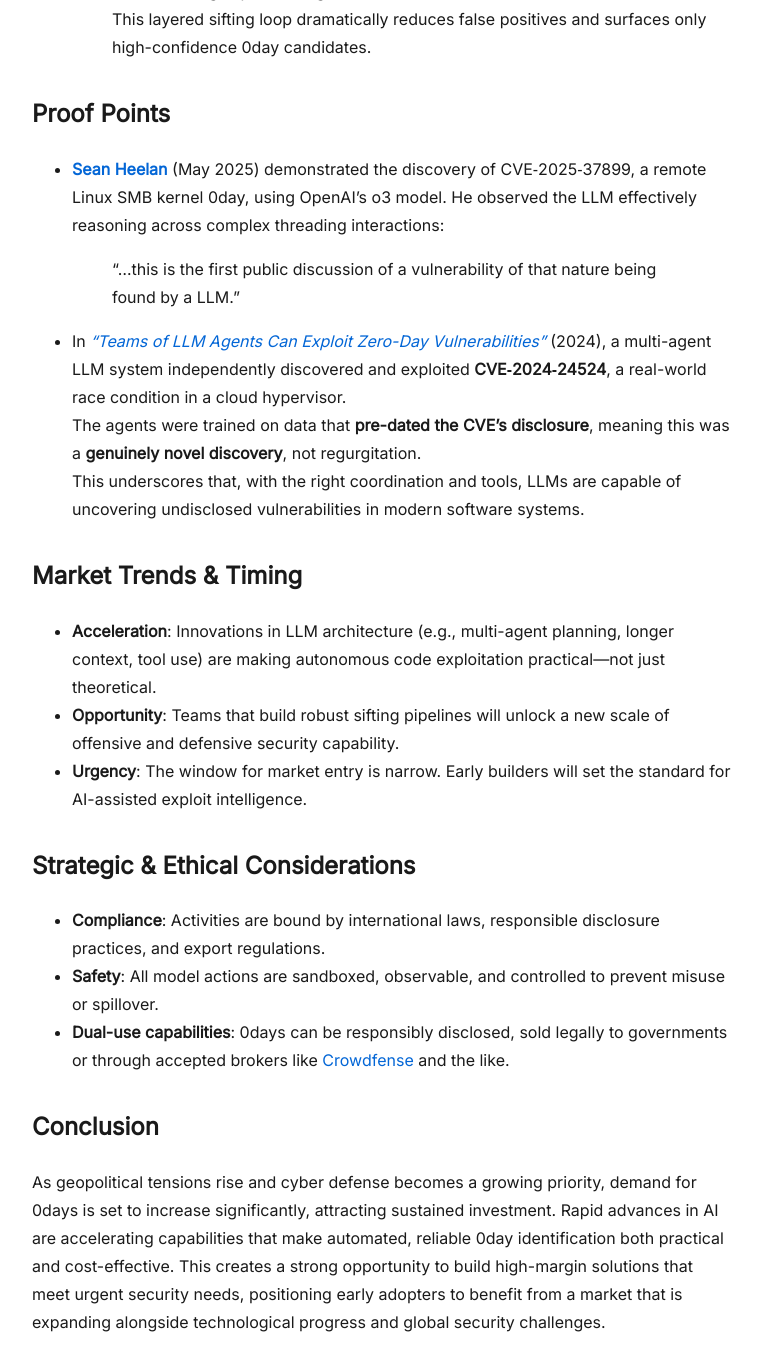
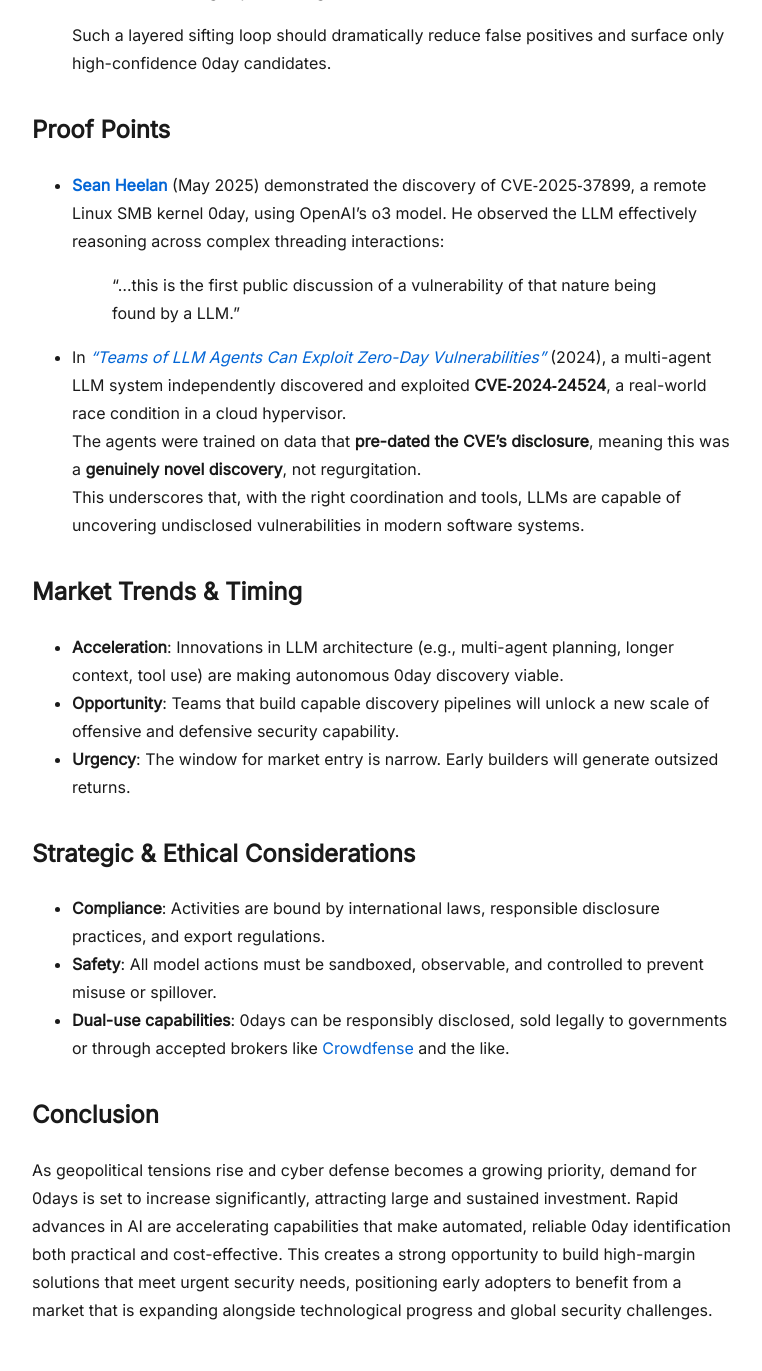
Before and after one commit to frost0x/frost0x.github.io, a Jekyll site: the page built from 0days.md, in a window 1280 px wide and 1400 px high, scrolled down 1285 px. Shown: the top 1371 px of the window, without its empty margins (258-1020 px from the left). Built offline with Jekyll 4.4.1, drawn with Linux system fonts in a browser that asks for light colours; our own code applies the rules of GitHub Pages for plain Markdown files; some of the changed text lies outside the part shown.

Commit message:
Update 0days.md

```diff
--- a/0days.md
+++ b/0days.md
@@ -1,7 +1,7 @@
 # Proposal: AI-Driven 0day Discovery via Agentic LLMs and Sifting
 
 ## Vision
-The next generation of vulnerability discovery will be driven by modular, hierarchical LLM frameworks—built on structured interactions and enhanced through an iterative sifting pipeline. These systems will scale the discovery of real, exploitable 0days by combining reasoning, automation, and targeted validation at unprecedented speed and volume.
+The next generation of 0day discovery will be driven by modular, hierarchical LLM frameworks built on structured interactions and enhanced through an iterative sifting pipeline. These systems will scale the discovery of real, exploitable 0days by combining reasoning, automation, and targeted validation at unprecedented speed and volume.
 
 ## Why Now
 - LLMs are rapidly improving at **code reasoning, security context understanding, and static/dynamic analysis**.
@@ -21,7 +21,8 @@ The next generation of vulnerability discovery will be driven by modular, hierar
    - **High-volume candidate generation**: Models produce a wide set of speculative vulnerabilities.
    - **Automated validation**: Each output is tested in isolated environments using sandboxed analysis and dynamic checks.
    - **Iterative filtering**: Promising candidates are refined, re-run, and ranked until a clear, working exploit emerges.
-   This layered sifting loop dramatically reduces false positives and surfaces only high-confidence 0day candidates.
+
+   Such a  layered sifting loop should dramatically reduce false positives and surface only high-confidence 0day candidates.
 
 ## Proof Points
 
@@ -34,16 +35,16 @@ The next generation of vulnerability discovery will be driven by modular, hierar
 
 ## Market Trends & Timing
 
-- **Acceleration**: Innovations in LLM architecture (e.g., multi-agent planning, longer context, tool use) are making autonomous code exploitation practical—not just theoretical.
-- **Opportunity**: Teams that build robust sifting pipelines will unlock a new scale of offensive and defensive security capability.
-- **Urgency**: The window for market entry is narrow. Early builders will set the standard for AI-assisted exploit intelligence.
+- **Acceleration**: Innovations in LLM architecture (e.g., multi-agent planning, longer context, tool use) are making autonomous 0day discovery viable.
+- **Opportunity**: Teams that build capable discovery pipelines will unlock a new scale of offensive and defensive security capability.
+- **Urgency**: The window for market entry is narrow. Early builders will generate outsized returns.
 
 ## Strategic & Ethical Considerations
 
 - **Compliance**: Activities are bound by international laws, responsible disclosure practices, and export regulations.
-- **Safety**: All model actions are sandboxed, observable, and controlled to prevent misuse or spillover.
+- **Safety**: All model actions must be sandboxed, observable, and controlled to prevent misuse or spillover.
 - **Dual-use capabilities**: 0days can be responsibly disclosed, sold legally to governments or through accepted brokers like [Crowdfense](https://www.crowdfense.com) and the like.
 
 ## Conclusion
 
-As geopolitical tensions rise and cyber defense becomes a growing priority, demand for 0days is set to increase significantly, attracting sustained investment. Rapid advances in AI are accelerating capabilities that make automated, reliable 0day identification both practical and cost-effective. This creates a strong opportunity to build high-margin solutions that meet urgent security needs, positioning early adopters to benefit from a market that is expanding alongside technological progress and global security challenges.
+As geopolitical tensions rise and cyber defense becomes a growing priority, demand for 0days is set to increase significantly, attracting large and sustained investment. Rapid advances in AI are accelerating capabilities that make automated, reliable 0day identification both practical and cost-effective. This creates a strong opportunity to build high-margin solutions that meet urgent security needs, positioning early adopters to benefit from a market that is expanding alongside technological progress and global security challenges.
```
Also changed, not shown: other parts of 0days.md (+1 -1 lines).
